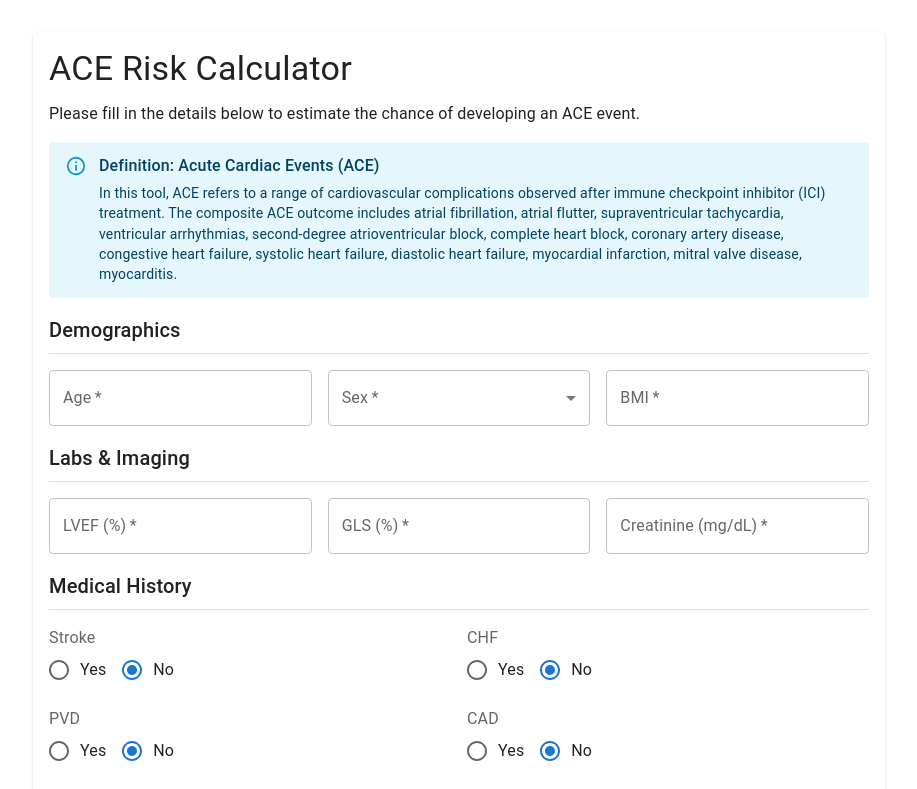
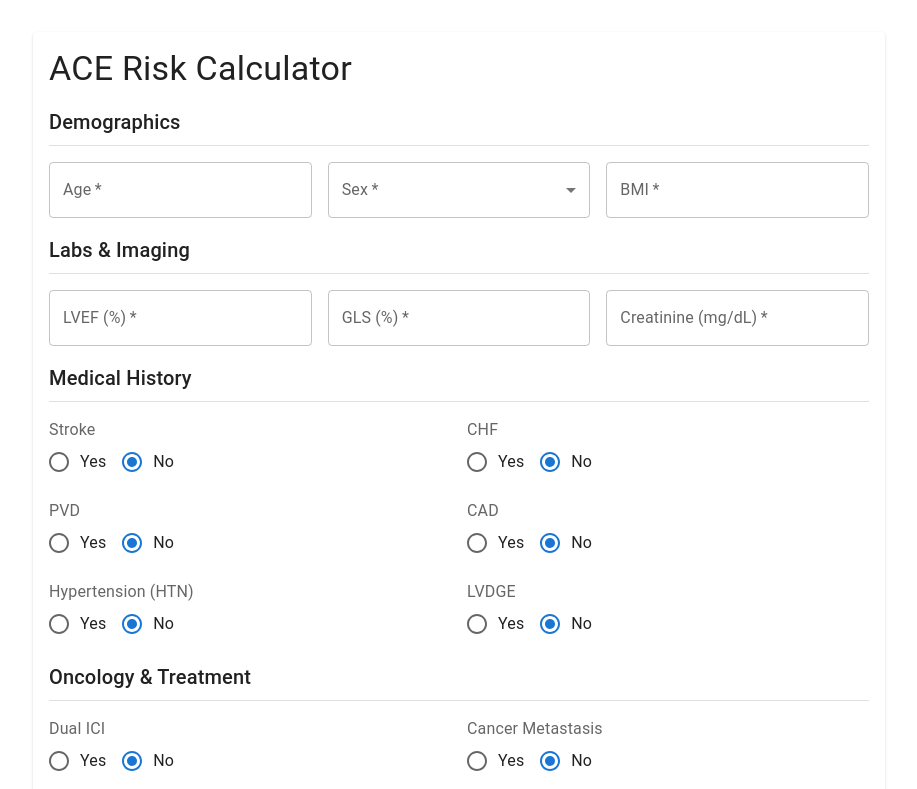
Before and after one commit to shawnwahi/cardio_onc_risk_calculators-aha2025-deploy, a React (Create React App) app: page / in a window 1280 px wide. Shown: the top 789 px of the page, without its empty margins (181-1098 px from the left). Built offline with nearby package versions, Linux system fonts and the light colour scheme.

Commit message:
temporarily hide instructions and ACE definition

```diff
--- a/src/App.js
+++ b/src/App.js
@@ -19,11 +19,11 @@ function App() {
             ACE Risk Calculator
           </Typography>
 
-          <Typography variant="body1" paragraph>
+          {/* <Typography variant="body1" paragraph>
             Please fill in the details below to estimate the chance of developing an ACE event.
-          </Typography>
+          </Typography> */}
 
-          <Alert severity="info" style={{ marginBottom: "1rem" }}>
+          {/* <Alert severity="info" style={{ marginBottom: "1rem" }}>
             <AlertTitle>Definition: Acute Cardiac Events (ACE)</AlertTitle>
             In this tool, ACE refers to a range of cardiovascular complications observed
             after immune checkpoint inhibitor (ICI) treatment. The composite ACE outcome
@@ -31,7 +31,7 @@ function App() {
             ventricular arrhythmias, second-degree atrioventricular block, complete heart
             block, coronary artery disease, congestive heart failure, systolic heart failure,
             diastolic heart failure, myocardial infarction, mitral valve disease, myocarditis.
-          </Alert>
+          </Alert> */}
 
           <ICIForm onCalculate={handleCalculate} />
 
```
